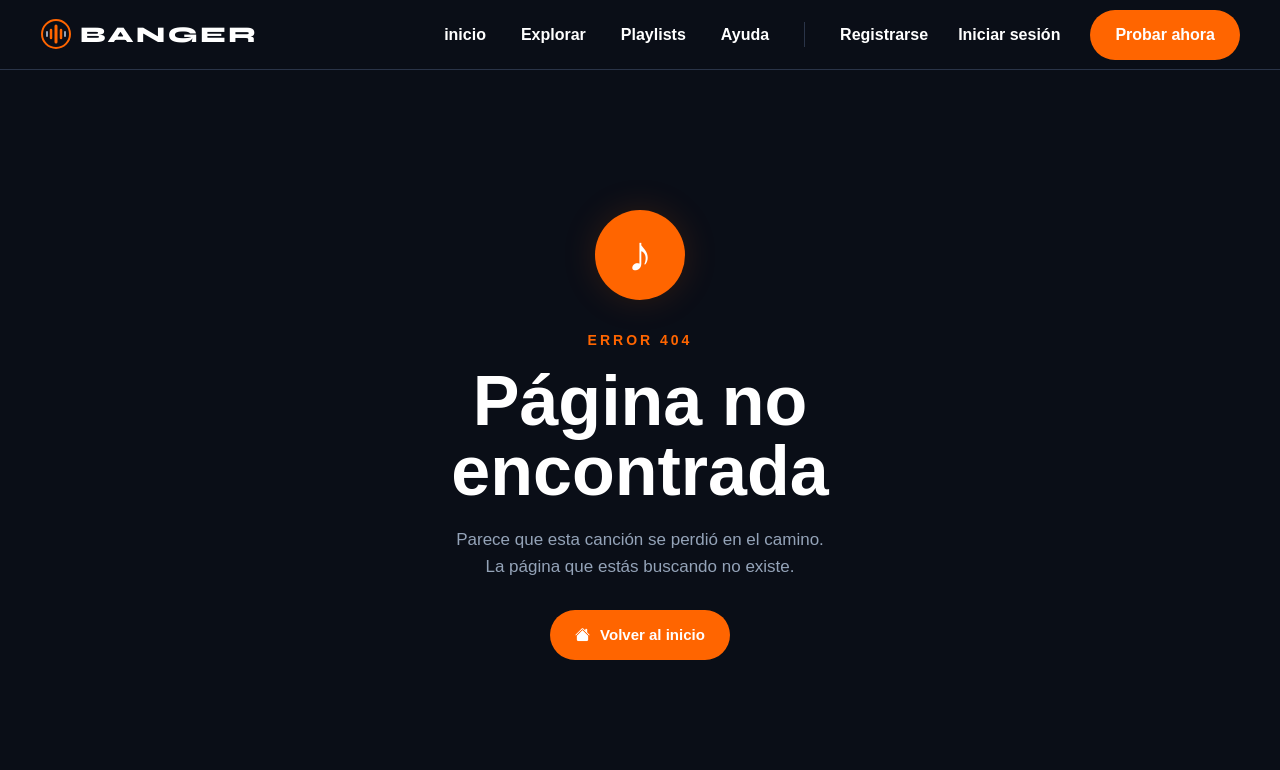
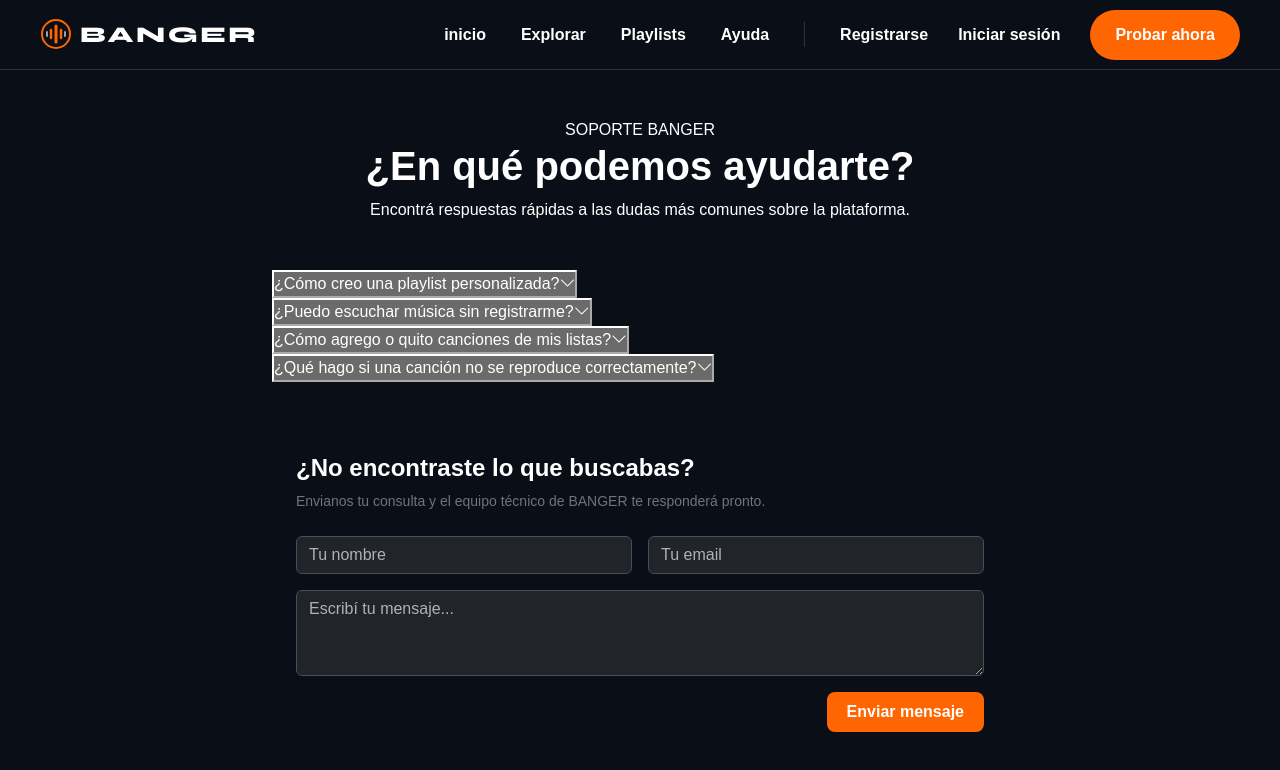
Before and after one commit to elitagatti-ui/banger-music, a React (Vite) app: page /ayuda in a window 1280 px wide. Shown: the top 770 px of the page. Built offline with nearby package versions, Linux system fonts and the light colour scheme.

Commit message:
Crear estructura y logica de Ayuda.jsx

```diff
--- a/src/App.jsx
+++ b/src/App.jsx
@@ -9,6 +9,7 @@ import Registro from "./pages/Registro";
 import Admin from "./pages/Admin";
 import ProtectorRutas from "./components/routes/ProtectorRutas";
 import Playlists from "./pages/Playlist";
+import Ayuda from "./pages/Ayuda";
 function App() {
   return (
     <BrowserRouter>
@@ -21,6 +22,7 @@ function App() {
 
         <Route path="/login" element={<Login />} />
         <Route path="/registro" element={<Registro />} />
+        <Route path="/ayuda" element={<Ayuda />} />
         <Route element={<ProtectorRutas />}>
           <Route path="/admin" element={<Admin />} />
 
--- /dev/null
+++ b/src/pages/Ayuda.jsx
@@ -0,0 +1,146 @@
+import React, { useState } from "react";
+import Swal from "sweetalert2";
+import "./Ayuda.css";
+
+const preguntasFrecuentes = [
+  {
+    id: 1,
+    pregunta: "¿Cómo creo una playlist personalizada?",
+    respuesta:
+      "Iniciá sesión en tu cuenta, andá a la sección 'Playlists' en el menú principal, ingresá el nombre que quieras en el campo de texto y hacé clic en 'Crear Playlist'.",
+  },
+  {
+    id: 2,
+    pregunta: "¿Puedo escuchar música sin registrarme?",
+    respuesta:
+      "Sí, podés explorar todo el catálogo y reproducir canciones libremente. Sin embargo, para guardar tus playlists personalizadas vas a necesitar iniciar sesión.",
+  },
+  {
+    id: 3,
+    pregunta: "¿Cómo agrego o quito canciones de mis listas?",
+    respuesta:
+      "Dentro de cada canción en el catálogo vas a encontrar la opción para vincularla a tus listas. Para eliminarla, ingresá a la playlist correspondiente y hacé clic en el ícono de eliminar.",
+  },
+  {
+    id: 4,
+    pregunta: "¿Qué hago si una canción no se reproduce correctamente?",
+    respuesta:
+      "Verificá tu conexión a internet o intentá recargar la página. Si el problema persiste, podés enviarnos un mensaje mediante el formulario de soporte de abajo.",
+  },
+];
+
+function Ayuda() {
+  const [abierta, setAbierta] = useState(null);
+
+  const togglePregunta = (id) => {
+    setAbierta(abierta === id ? null : id);
+  };
+
+  const handleSoporte = (e) => {
+    e.preventDefault();
+    Swal.fire({
+      title: "¡Mensaje enviado!",
+      text: "Nos pondremos en contacto con vos a la brevedad.",
+      icon: "success",
+      background: "#121824",
+      color: "#FFFFFF",
+      confirmButtonColor: "#FF6500",
+      iconColor: "#FF6500",
+    });
+    e.target.reset();
+  };
+
+  return (
+    <div className="container py-5 ayuda-container">
+      {/* Encabezado */}
+      <header className="text-center mb-5">
+        <span className="ayuda-badge">SOPORTE BANGER</span>
+        <h1 className="ayuda-title fw-bold">¿En qué podemos ayudarte?</h1>
+        <p className="ayuda-subtitle">
+          Encontrá respuestas rápidas a las dudas más comunes sobre la plataforma.
+        </p>
+      </header>
+
+      {/* Acordeón de FAQ */}
+      <section className="row justify-content-center mb-5">
+        <div className="col-12 col-lg-8">
+          <div className="faq-list">
+            {preguntasFrecuentes.map((item) => (
+              <div
+                key={item.id}
+                className={`faq-item ${abierta === item.id ? "activo" : ""}`}
+              >
+                <button
+                  type="button"
+                  className="faq-question"
+                  onClick={() => togglePregunta(item.id)}
+                >
+                  <span>{item.pregunta}</span>
+                  <i
+                    className={`bi bi-chevron-${
+                      abierta === item.id ? "up" : "down"
+                    }`}
+                  ></i>
+                </button>
+                {abierta === item.id && (
+                  <div className="faq-answer">
+                    <p className="mb-0">{item.respuesta}</p>
+                  </div>
+                )}
+              </div>
+            ))}
+          </div>
+        </div>
+      </section>
+
+      {/* Formulario de contacto directo */}
+      <section className="row justify-content-center">
+        <div className="col-12 col-lg-8">
+          <div className="soporte-card p-4 rounded">
+            <h3 className="h4 text-white mb-2 fw-semibold">
+              ¿No encontraste lo que buscabas?
+            </h3>
+            <p className="text-secondary small mb-4">
+              Envianos tu consulta y el equipo técnico de BANGER te responderá pronto.
+            </p>
+            <form onSubmit={handleSoporte}>
+              <div className="row g-3">
+                <div className="col-12 col-md-6">
+                  <input
+                    type="text"
+                    className="form-control soporte-input"
+                    placeholder="Tu nombre"
+                    required
+                  />
+                </div>
+                <div className="col-12 col-md-6">
+                  <input
+                    type="email"
+                    className="form-control soporte-input"
+                    placeholder="Tu email"
+                    required
+                  />
+                </div>
+                <div className="col-12">
+                  <textarea
+                    className="form-control soporte-input"
+                    rows="3"
+                    placeholder="Escribí tu mensaje..."
+                    required
+                  ></textarea>
+                </div>
+                <div className="col-12 text-end">
+                  <button type="submit" className="btn btn-banger-primary">
+                    Enviar mensaje
+                  </button>
+                </div>
+              </div>
+            </form>
+          </div>
+        </div>
+      </section>
+    </div>
+  );
+}
+
+export default Ayuda;
```
Also changed, not shown: src/pages/Ayuda.css (added).
